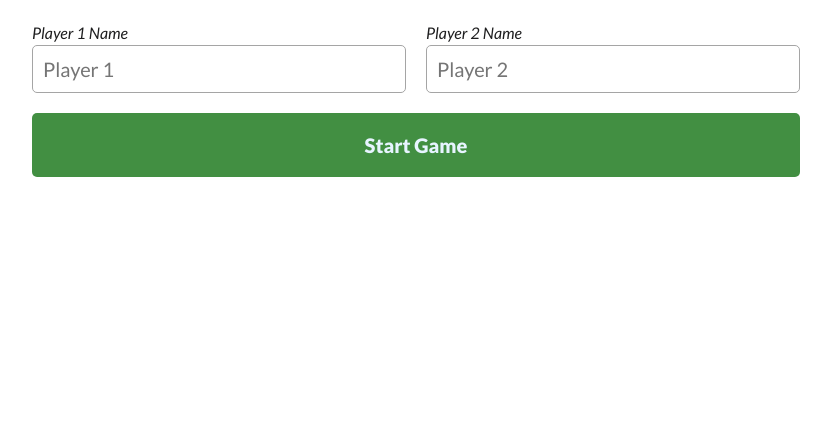
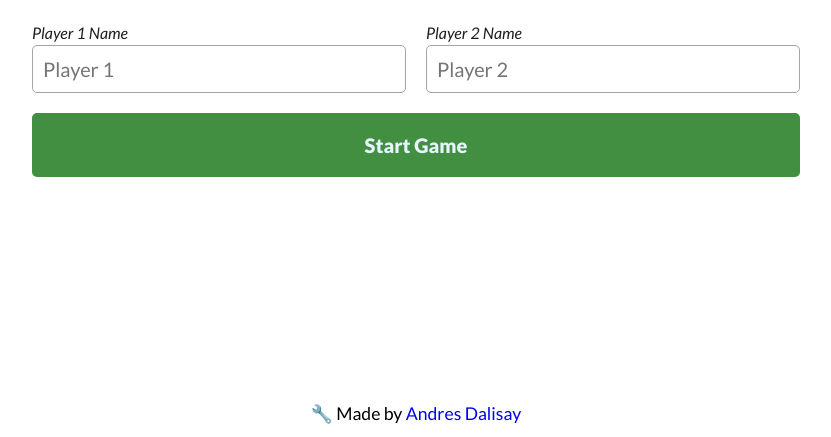
Before and after one commit to andres-dalisay/top-tictactoe, a plain HTML site: page index.html in a window 1280 px wide. Shown: the part 363-800 px from the top of the page, without its empty margins (224-1055 px from the left). Drawn offline with Linux system fonts and the light colour scheme.

Commit message:
feat: added footer with credit

```diff
--- a/index.html
+++ b/index.html
@@ -36,7 +36,7 @@
             </div>
             <button class="restart-btn">Restart</button>
         </div>
-
+        <footer>🔧 Made by <a href="https://github.com/andres-dalisay">Andres Dalisay</a></footer>
     </div>
 </body>
 </html>
--- a/styles.css
+++ b/styles.css
@@ -191,3 +191,16 @@
     text-align: center;
     text-wrap: wrap;
 }
+
+footer {
+    position: absolute;
+    width: 100%;
+    bottom: 0;
+    text-align: center;
+    padding: 10px;
+    font-size: 1.10rem;
+}
+
+footer a {
+    text-decoration: none;
+}
```
